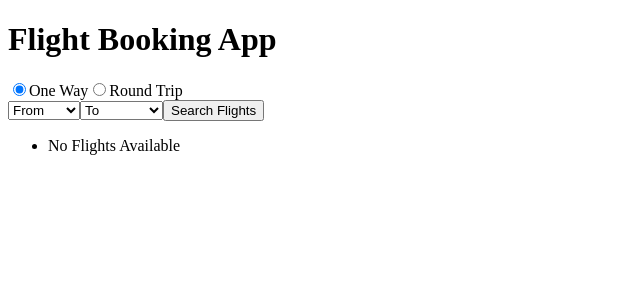
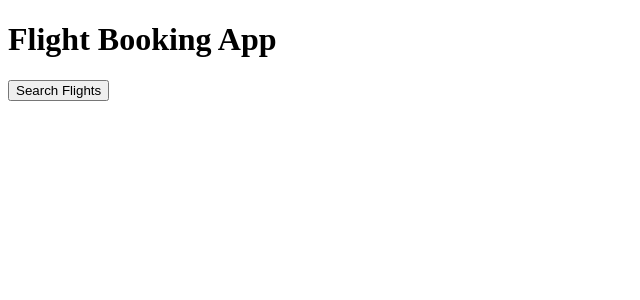
Before and after one commit to acciojob/phoenix-airlines-sowndarya1208-pixel, a React app: page / in a window 1280 px wide. Shown: the top 300 px of the page, without its empty margins (0-640 px from the left). Built offline with nearby package versions, Linux system fonts and the light colour scheme.

Commit message:
Refactor App component for flight booking flow

```diff
--- a/src/components/App.js
+++ b/src/components/App.js
@@ -1,87 +1,34 @@
 import React, { useState } from "react";
-import "../styles/App.css";
-
-const flightsData = [
-  { id: 1, from: "Delhi", to: "Mumbai", price: 5000 },
-  { id: 2, from: "Chennai", to: "Bangalore", price: 3000 },
-  { id: 3, from: "Delhi", to: "Chennai", price: 6000 }
-];
+import FlightSearch from "./FlightSearch";
+import FlightBooking from "./FlightBooking";
+import Confirmation from "./Confirmation";
 
 const App = () => {
 
-  const [tripType, setTripType] = useState("oneway");
-  const [from, setFrom] = useState("");
-  const [to, setTo] = useState("");
-  const [flights, setFlights] = useState([]);
-
-  const searchFlights = () => {
-    const result = flightsData.filter(
-      (f) => f.from === from && f.to === to
-    );
-    setFlights(result);
-  };
+  const [page, setPage] = useState("home");
 
   return (
     <div>
 
       <h1>Flight Booking App</h1>
 
-      <div>
+      {page === "home" && (
+        <button onClick={() => setPage("search")}>
+          Search Flights
+        </button>
+      )}
 
-        <label>
-          <input
-            type="radio"
-            name="trip"
-            value="oneway"
-            checked={tripType === "oneway"}
-            onChange={(e) => setTripType(e.target.value)}
-          />
-          One Way
-        </label>
+      {page === "search" && (
+        <FlightSearch goBooking={() => setPage("booking")} />
+      )}
 
-        <label>
-          <input
-            type="radio"
-            name="trip"
-            value="roundtrip"
-            checked={tripType === "roundtrip"}
-            onChange={(e) => setTripType(e.target.value)}
-          />
-          Round Trip
-        </label>
+      {page === "booking" && (
+        <FlightBooking goConfirm={() => setPage("confirm")} />
+      )}
 
-      </div>
-
-      <div>
-
-        <select value={from} onChange={(e) => setFrom(e.target.value)}>
-          <option value="">From</option>
-          <option value="Delhi">Delhi</option>
-          <option value="Chennai">Chennai</option>
-        </select>
-
-        <select value={to} onChange={(e) => setTo(e.target.value)}>
-          <option value="">To</option>
-          <option value="Mumbai">Mumbai</option>
-          <option value="Bangalore">Bangalore</option>
-          <option value="Chennai">Chennai</option>
-        </select>
-
-        <button onClick={searchFlights}>Search Flights</button>
-
-      </div>
-
-      <ul>
-        {flights.length === 0 ? (
-          <li>No Flights Available</li>
-        ) : (
-          flights.map((flight) => (
-            <li key={flight.id}>
-              {flight.from} → {flight.to} ₹{flight.price}
-            </li>
-          ))
-        )}
-      </ul>
+      {page === "confirm" && (
+        <Confirmation goHome={() => setPage("home")} />
+      )}
 
     </div>
   );
```
